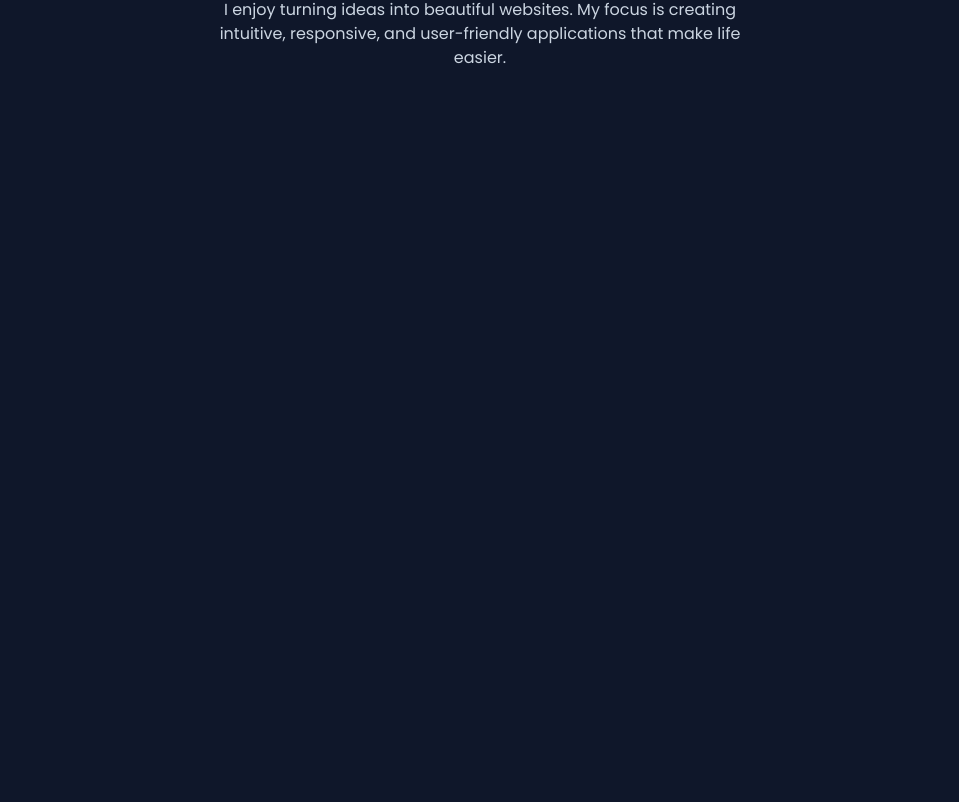
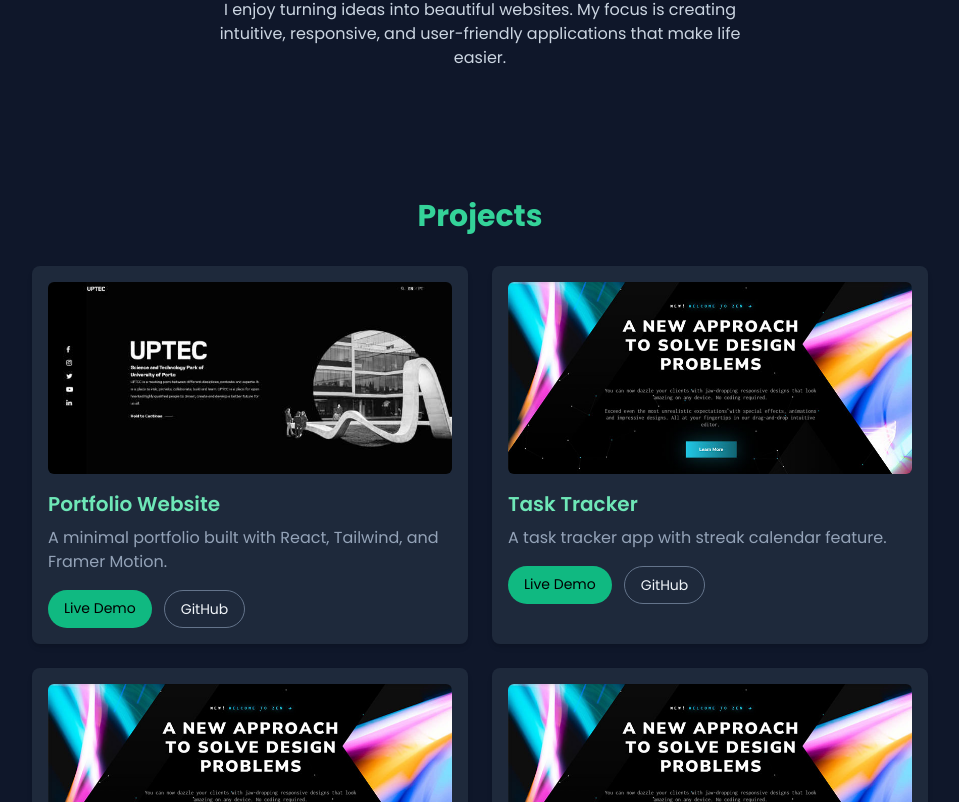
Before and after one commit to Sabbir131/dev-portfolio, a React (Vite) app: page / in a window 1280 px wide. Shown: the part 918-1720 px from the top of the page, without its empty margins (160-1119 px from the left). Before the commit the page ends 1052 px from the top, so only its background shows below. Built offline with nearby package versions, Linux system fonts and the light colour scheme.

Commit message:
feat(projects): add projects section with cards and animations

```diff
--- a/src/App.jsx
+++ b/src/App.jsx
@@ -1,11 +1,13 @@
 import About from "./pages/About";
 import Hero from "./pages/Hero";
+import Projects from "./pages/Projects";
 
 export default function App() {
   return (
     <>
       <Hero />
       <About />
+      <Projects />
     </>
   );
 }
--- /dev/null
+++ b/src/pages/Projects.jsx
@@ -0,0 +1,82 @@
+import { motion } from "framer-motion";
+import proj1Img from "../assets/images/proj1.jpg";
+import proj2Img from "../assets/images/proj2.jpg";
+
+const projects = [
+  {
+    title: "Portfolio Website",
+    desc: "A minimal portfolio built with React, Tailwind, and Framer Motion.",
+    image: proj1Img,
+    live: "https://your-portfolio.vercel.app",
+    github: "https://github.com/yourusername/portfolio",
+  },
+  {
+    title: "Task Tracker",
+    desc: "A task tracker app with streak calendar feature.",
+    image: proj2Img,
+    live: "https://task-tracker.vercel.app",
+    github: "https://github.com/yourusername/task-tracker",
+  },
+  {
+    title: "Task Tracker",
+    desc: "A task tracker app with streak calendar feature.",
+    image: proj2Img,
+    live: "https://task-tracker.vercel.app",
+    github: "https://github.com/yourusername/task-tracker",
+  },
+  {
+    title: "Task Tracker",
+    desc: "A task tracker app with streak calendar feature.",
+    image: proj2Img,
+    live: "https://task-tracker.vercel.app",
+    github: "https://github.com/yourusername/task-tracker",
+  },
+];
+
+const Projects = () => {
+  return (
+    <section className="py-16 text-center px-4">
+      <h2 className="text-3xl font-bold mb-8 text-emerald-400">Projects</h2>
+      <div className="grid gap-6 md:grid-cols-2 max-w-4xl mx-auto">
+        {projects.map((proj, index) => (
+          <motion.div
+            key={index}
+            whileHover={{ y: -5, scale: 1.02 }}
+            transition={{ duration: 0.3 }}
+            className="bg-slate-800 p-4 rounded-lg text-left shadow-md"
+          >
+            <img
+              src={proj.image}
+              alt={proj.title}
+              className="rounded-md mb-4 object-cover h-48 w-full"
+            />
+            <h3 className="text-xl font-semibold mb-2 text-emerald-300">
+              {proj.title}
+            </h3>
+            <p className="text-slate-400 mb-4">{proj.desc}</p>
+            <div className="flex gap-3">
+              <a
+                href={proj.live}
+                target="_blank"
+                rel="noopener noreferrer"
+                className="px-4 py-2 bg-emerald-500 text-black rounded-full text-sm hover:bg-emerald-600 transition"
+              >
+                Live Demo
+              </a>
+              <a
+                href={proj.github}
+                target="_blank"
+                rel="noopener noreferrer"
+                className="px-4 py-2 border border-slate-500 rounded-full text-sm hover:bg-slate-700 transition"
+              >
+                GitHub
+              </a>
+            </div>
+          </motion.div>
+        ))}
+      </div>
+    </section>
+  );
+};
+
+export default Projects;
```
